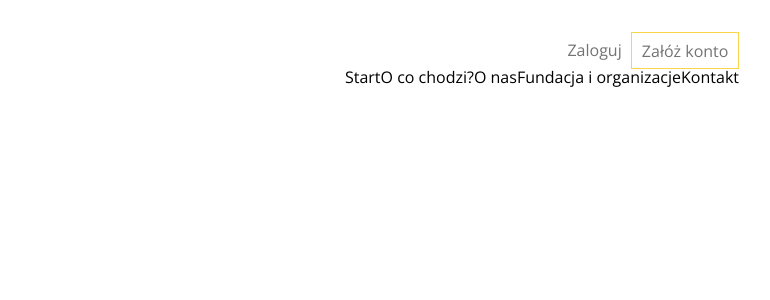
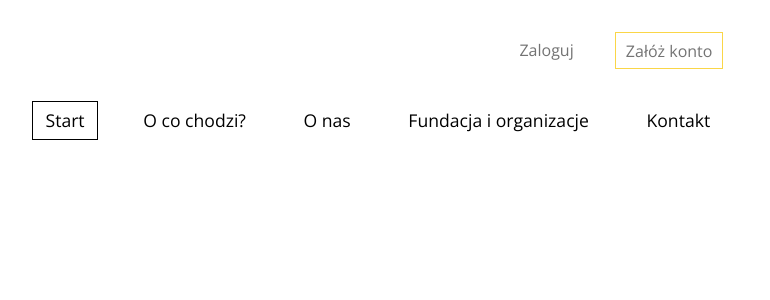
Before and after one commit to MonoliYoda/charity-website, a React (Create React App) app: page / in a window 1280 px wide. Shown: the top 300 px of the page, without its empty margins (413-1183 px from the left). Built offline with nearby package versions, Linux system fonts and the light colour scheme.

Commit message:
Improved menu styliing

```diff
--- a/src/components/MainMenu/LoginMenu.js
+++ b/src/components/MainMenu/LoginMenu.js
@@ -8,8 +8,10 @@ export default function LoginMenu() {
       <li className="login">
         <Link to="/login">Zaloguj</Link>
       </li>
-      <li className="signup">
-        <Link to="/signup">Załóż konto</Link>
+      <li>
+        <Link to="/signup" className="signup">
+          Załóż konto
+        </Link>
       </li>
     </ul>
   );
--- a/src/components/MainMenu/LoginMenu.scss
+++ b/src/components/MainMenu/LoginMenu.scss
@@ -9,6 +9,7 @@
       color: $color-text-secondary;
       text-decoration: none;
       display: block;
+      margin: 0 1rem;
       padding: 0.6rem;
     }
   }
--- a/src/components/MainMenu/NavMenu.js
+++ b/src/components/MainMenu/NavMenu.js
@@ -7,7 +7,9 @@ export default function NavMenu() {
     <nav>
       <ul className="nav-menu">
         <li>
-          <Link to="">Start</Link>
+          <Link to="" className="start">
+            Start
+          </Link>
         </li>
         <li>
           <Link to="">O co chodzi?</Link>
--- a/src/components/MainMenu/NavMenu.scss
+++ b/src/components/MainMenu/NavMenu.scss
@@ -0,0 +1,15 @@
+.nav-menu {
+  margin-top: 2rem;
+  li {
+    a {
+      text-decoration: none;
+      display: block;
+      padding: 0.6rem 0.8rem;
+      margin: 0 1rem;
+      font-size: 1.1rem;
+    }
+  }
+  .start {
+    border: 1px solid #000000;
+  }
+}
```
